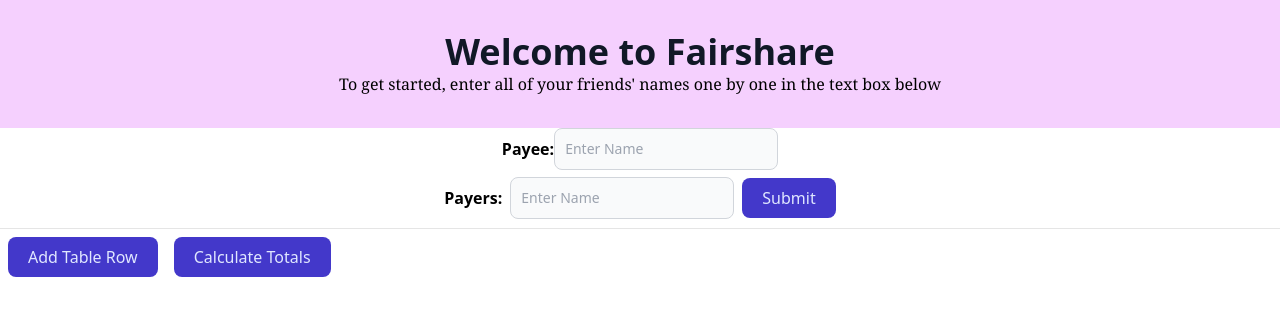
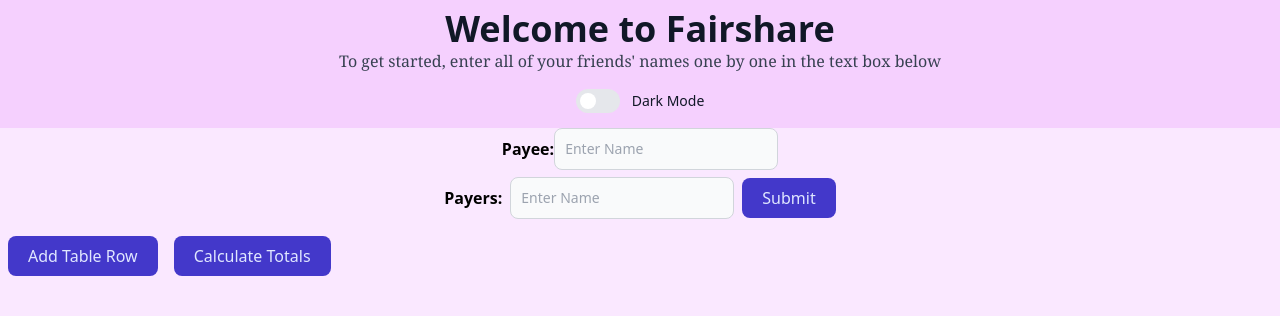
Before and after one commit to Prasad-adhi/FairShare, a React (Create React App) app: page / in a window 1280 px wide. Shown: the top 316 px of the page. Built offline with nearby package versions, Linux system fonts and the light colour scheme.

Commit message:
Dark mode

```diff
--- a/src/Components/App.js
+++ b/src/Components/App.js
@@ -61,13 +61,13 @@ class App extends React.Component {
     const { names, tableRows, totals } = this.state;
 
     return (
-      <div>
+      <div className='bg-fuchsia-100 min-h-screen dark:bg-slate-800'>
         <Header />
         <Payee />
         <Names parentCallback={this.handleCallback} />
 
-        <table className='min-w-full text-center text-sm font-light text-surface dark:text-white'>
-          <thead className='border-b border-neutral-200 font-medium dark:border-white/10'>
+        <table className='min-w-full text-center text-1xl font-light text-surface dark:text-white'>
+          <thead className='font-medium dark:border-white/10'>
             <tr>
               <th></th>
               <th></th>
@@ -76,15 +76,15 @@ class App extends React.Component {
               ))}
             </tr>
           </thead>
-          <tbody className='border-separate border-2'>
+          <tbody>
             {tableRows.map((row) => (
               <TableRow key={row.id} id={row.id} names={names} onChange={this.handleRowChange} />
             ))}
             {tableRows.length > 0 && <TotalRow totals={totals} />}
           </tbody>
         </table>
-        <button onClick={this.addTableRow} className="h-10 px-5 m-2 text-indigo-100 transition ease-in-out delay-150 rounded-lg bg-indigo-700 hover:-translate-y-1 hover:scale-110 hover:bg-blue-500 duration-300">Add Table Row</button>
-        <button onClick={this.calculateTotals} className="h-10 px-5 m-2 text-indigo-100 transition ease-in-out delay-150 rounded-lg bg-indigo-700 hover:-translate-y-1 hover:scale-110 hover:bg-blue-500 duration-300">Calculate Totals</button>
+        <button onClick={this.addTableRow} className="h-10 px-5 m-2 text-indigo-100 dark:text-black transition ease-in-out delay-150 rounded-lg bg-indigo-700 hover:-translate-y-1 hover:scale-110 hover:bg-blue-500 duration-300 dark:bg-indigo-300">Add Table Row</button>
+        <button onClick={this.calculateTotals} className="h-10 px-5 m-2 text-indigo-100 dark:text-black transition ease-in-out delay-150 rounded-lg bg-indigo-700 hover:-translate-y-1 hover:scale-110 hover:bg-blue-500 duration-300 dark:bg-indigo-300">Calculate Totals</button>
       </div>
     );
   }
--- a/src/Components/Header.js
+++ b/src/Components/Header.js
@@ -1,8 +1,42 @@
-export default function Header(){
-    return (
-        <div className="flex flex-col items-center justify-center text-center h-32 bg-fuchsia-200">
-            <h1 className="text-4xl font-extrabold text-gray-900 dark:text-white">Welcome to Fairshare</h1>
-            <p className="font-serif">To get started, enter all of your friends' names one by one in the text box below</p>
-        </div>
-    )
+import React, { useState } from 'react';
+
+export default function Header() {
+  const [darkMode, setDarkMode] = useState(false);
+
+  const toggleDarkMode = () => {
+    setDarkMode(!darkMode);
+    if (!darkMode) {
+      document.documentElement.classList.add('dark');
+    } else {
+      document.documentElement.classList.remove('dark');
+    }
+  };
+
+  return (
+    <div className="flex flex-col items-center justify-center text-center h-32 bg-fuchsia-200 dark:bg-black">
+      <h1 className="text-4xl font-extrabold text-gray-900 dark:text-white">
+        Welcome to Fairshare
+      </h1>
+      <p className="font-serif text-gray-700 dark:text-gray-300">
+        To get started, enter all of your friends' names one by one in the text box below
+      </p>
+
+      {/* Toggle Switch */}
+      <div className="mt-4">
+        <label className="relative inline-flex items-center cursor-pointer">
+          <input
+            type="checkbox"
+            checked={darkMode}
+            onChange={toggleDarkMode}
+            className="sr-only peer"
+          />
+          <div className="w-11 h-6 bg-gray-200 peer-focus:outline-none peer-focus:ring-2 peer-focus:ring-indigo-500 dark:peer-focus:ring-indigo-500 rounded-full peer dark:bg-gray-700 peer-checked:bg-indigo-600"></div>
+          <span className="absolute left-1 top-1 w-4 h-4 bg-white rounded-full transition-transform peer-checked:translate-x-5 dark:bg-gray-300"></span>
+          <span className="ml-3 text-sm font-medium text-gray-900 dark:text-gray-300">
+            Dark Mode
+          </span>
+        </label>
+      </div>
+    </div>
+  );
 }
--- a/src/Components/Names.js
+++ b/src/Components/Names.js
@@ -22,7 +22,7 @@ class Names extends React.Component {
     return (
       <div className='flex flex-col items-center justify-center'>
         <form onSubmit={this.onTrigger} className="flex flex-row items-center space-x-2">
-          <label className='font-bold'>Payers:</label>
+          <label className='font-bold dark:text-white'>Payers:</label>
           <input
             type="text"
             name="myname"
@@ -31,7 +31,7 @@ class Names extends React.Component {
             onChange={this.handleChange}
             class="bg-gray-50 border border-gray-300 text-gray-900 text-sm rounded-lg focus:ring-blue-500 focus:border-blue-500 block w-full p-2.5  dark:bg-gray-700 dark:border-gray-600 dark:placeholder-gray-400 dark:text-white dark:focus:ring-blue-500 dark:focus:border-blue-500"
           />
-          <input type="submit" value="Submit" className="h-10 px-5 m-2 text-indigo-100 transition-colors duration-150 bg-indigo-700 rounded-lg focus:shadow-outline hover:bg-indigo-800"/>
+          <input type="submit" value="Submit" className="h-10 px-5 m-2 text-indigo-100 dark:text-black dark:bg-indigo-300 transition ease-in-out delay-150 bg-indigo-700 rounded-lg focus:shadow-outline hover:bg-indigo-800"/>
           <br />
           <br />
         </form>
--- a/src/Components/Payee.js
+++ b/src/Components/Payee.js
@@ -2,7 +2,7 @@ export default function Payee(){
     return (
         <div className='flex flex-col items-center justify-center'>
             <div className="flex flex-row items-center justify-center">
-                <label className='font-bold'>Payee:</label>
+                <label className='font-bold dark:text-white'>Payee:</label>
                 <input
                 type="text"
                 name="myname"
--- a/tailwind.config.js
+++ b/tailwind.config.js
@@ -1,5 +1,6 @@
 /** @type {import('tailwindcss').Config} */
 module.exports = {
+  darkMode: 'class',
   content: [
     "./src/**/*.{js,jsx,ts,tsx}",
   ],
```
